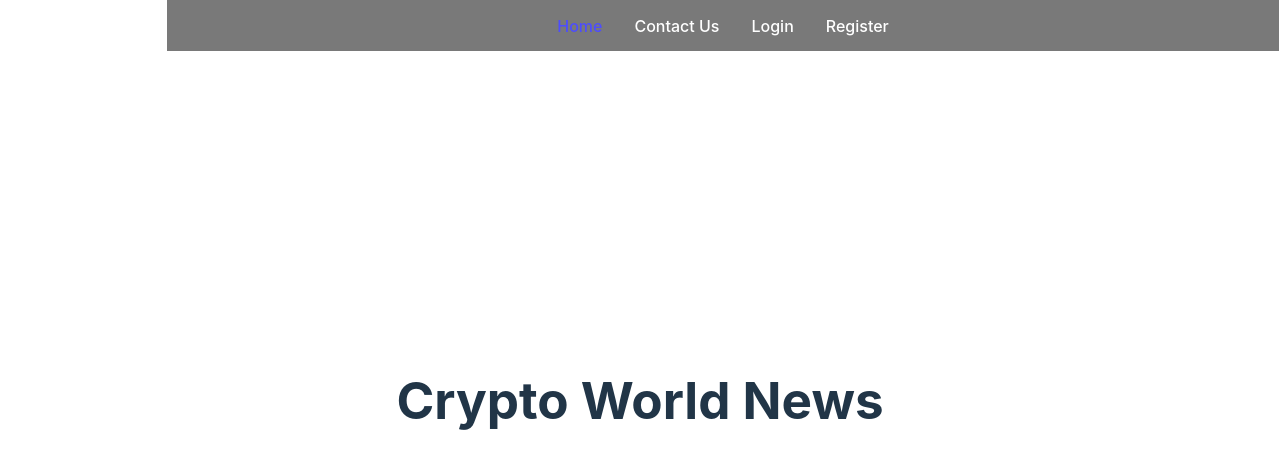
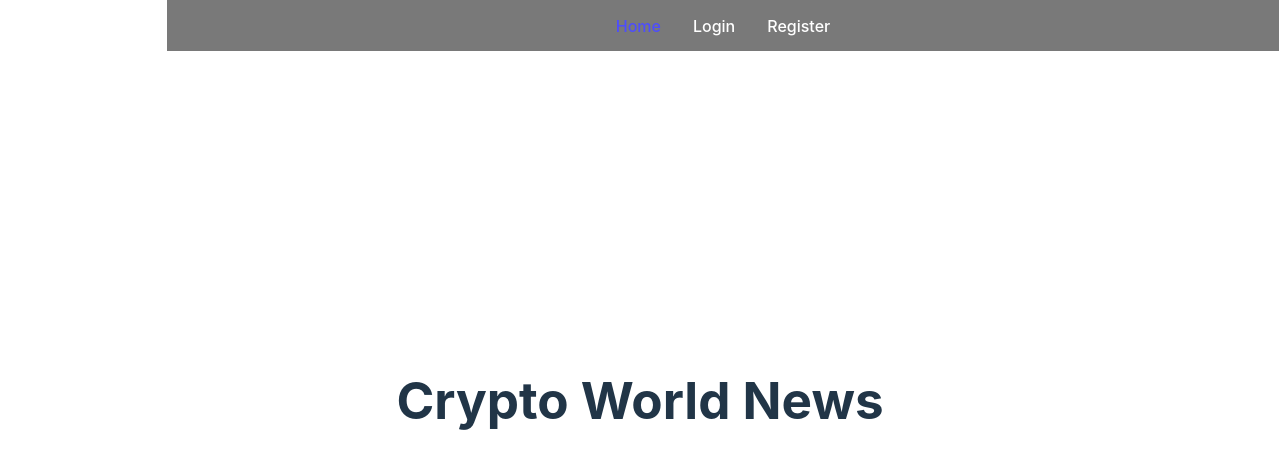
Before and after one commit to CryptoWorldLtd/CryptoNews, a React (Vite) app in the folder CryptoWorld.News/cryptoworld.news.client/: page / in a window 1280 px wide. Shown: the top 468 px of the page. Built offline with nearby package versions, Linux system fonts and the light colour scheme.

Commit message:
Navbar is modified and Contacts i removed

```diff
--- a/CryptoWorld.News/cryptoworld.news.client/src/App.jsx
+++ b/CryptoWorld.News/cryptoworld.news.client/src/App.jsx
@@ -4,7 +4,6 @@ import './App.css';
 import Navbar from './Components/Navbar';
 import Home from './Pages/Home';
 import Login from './Pages/Login';
-import RegisterLogin from './Pages/RegisterLogin';
 import Register from './Pages/Register';
 
 
@@ -16,7 +15,6 @@ function App() {
                 <Routes>
                     <Route path="/" element={<Home />} />
                     <Route path="/Login" element={<Login />} />
-                    <Route path="/RegisterLogin" element={<RegisterLogin />} />
                     <Route path="/Register" element={<Register />} />
                 </Routes>
             </Router>
--- a/CryptoWorld.News/cryptoworld.news.client/src/Components/Navbar.jsx
+++ b/CryptoWorld.News/cryptoworld.news.client/src/Components/Navbar.jsx
@@ -8,9 +8,7 @@ const Navbar = () => {
                 <NavLink to="/" className={({ isActive }) => isActive ? "active" : ""}>
                     Home
                 </NavLink>
-                <NavLink to="/Contact" className={({ isActive }) => isActive ? "active" : ""}>
-                    Contact Us
-                </NavLink>
+
                 <NavLink to="/Login" className={({ isActive }) => isActive ? "active" : ""}>
                     Login
                 </NavLink>
```
